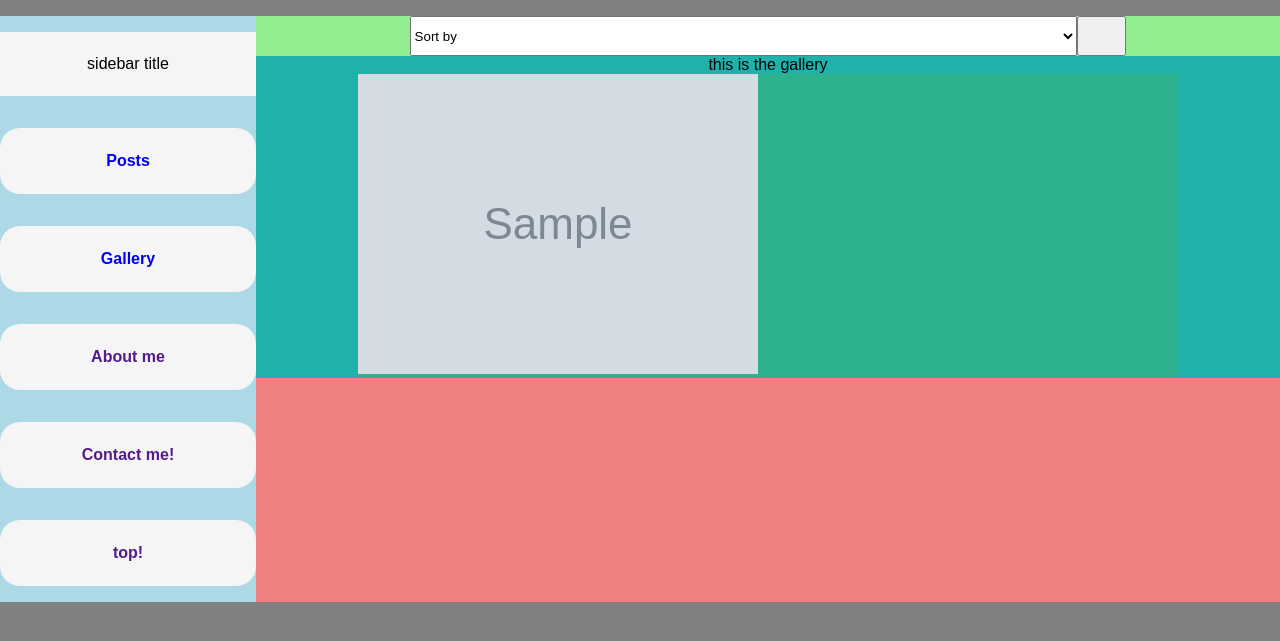
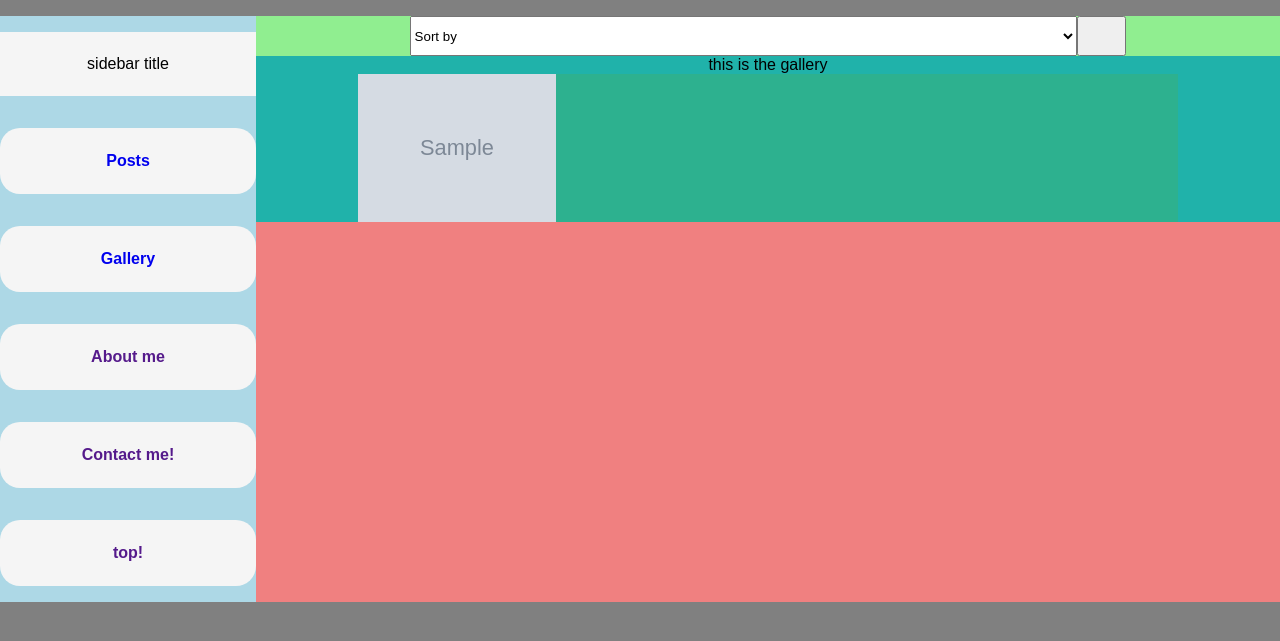
Before and after one commit to jvgpablo/mystcorner, a Django app: page /gallery/ in a window 1280 px wide. Shown: the top 641 px of the page. Run offline with Django 5.2, Linux system fonts and the light colour scheme; tables that the repository leaves empty hold one stand-in row (values such as "Sample post"); grey boxes marked "Sample" are stand-in pictures.

Commit message:
La galeria se presenta de forma correcta, solo falta añadir funcionalidad

```diff
--- a/blog/views.py
+++ b/blog/views.py
@@ -8,15 +8,17 @@ def frontpage(request):
     return render(request,'frontpage/frontpage.html',{'posts': posts})
 
 
-def post_detail(request, slug):
+def post_detail(request, slug, origin):
     post= Post.objects.get(slug=slug)
 
     return render(request, 'blog/post_detail.html' , {'post' : post})
 
 def post_list(request):
     posts =Post.objects.all()
-
-    return render(request,'blog/post_list.html',{'posts': posts})
+    origin_dir = 'blog/post.html'
+    return render(request,'blog/post_list.html',{
+        'posts': posts,
+        'dir_origin': origin_dir})
 
 def search_post(request):
     if request.method == "POST":
--- a/mystcorner/urls.py
+++ b/mystcorner/urls.py
@@ -24,7 +24,7 @@ urlpatterns = [
     path('',views.frontpage, name='frontpage'),
     path('admin/', admin.site.urls),
     path('posts/', views.post_list, name='post_list'),
-    path('posts/<slug:slug>/', views.post_detail, name='post_detail'),
+    path('post/<slug:slug>/', views.post_detail, name='post_detail'),
     path('posts/search', views.search_post, name='post_search' ),
     path('gallery/', views.gallery_list, name='gallery-list'),
 ]
--- a/static/css/gallery.css
+++ b/static/css/gallery.css
@@ -45,20 +45,37 @@
 .gallery-list{
     width: 80%;
     background-color: rgba(76, 175, 80, 0.3);
-    display: flex;
-    flex-direction: column;
+    display: grid;
+    grid-template-columns: 1fr 1fr 1fr 1fr;
+    column-gap: 10px;
+    row-gap: 10px;
 }
 
-.gallery-item{
+.gallery-list-item{
+    width: 100%;
     display: flex;
-    justify-content: center;
-    align-items: center;
 }
 
-.gallery-list-image{
-    height: 300px;
+.gallery-list-img{
+    display: flex;
+    height: 100%;
+    width: 100%;
 }
 
-.gallery-list-image img{
+.gallery-list-img img{
+    width: 100%;
+    height: 100%;
     object-fit: cover;
 }
+
+@media only screen and (max-width: 900px) {
+    .gallery-list{
+        grid-template-columns: 1fr 1fr 1fr;
+    }
+}
+
+@media only screen and (max-width: 720px) {
+    .gallery-list{
+        grid-template-columns: 1fr 1fr;
+    }
+}
--- a/templates/blog/post_list.html
+++ b/templates/blog/post_list.html
@@ -25,7 +25,7 @@
                         </div>
                     {% endif %}
                     <div class="read-more-row">
-                        <a class="read-more" href="{% url 'post_detail' post.slug %}">Read more</a>
+                        <a class="read-more" href="{% url 'post_detail' post.slug  %}">Read more</a>
                     </div>
                 </div>
             {% endfor %}
--- a/templates/gallery/gallery_list.html
+++ b/templates/gallery/gallery_list.html
@@ -11,8 +11,8 @@
                         <div class="gallery-list-img">
                             <img src="{{ image.image.url }}" alt="">
                         </div>
+                    </div>
                     {% endfor %}
-                    </div>
                 {% endif %}
             {% endfor %}
         </div>
```
